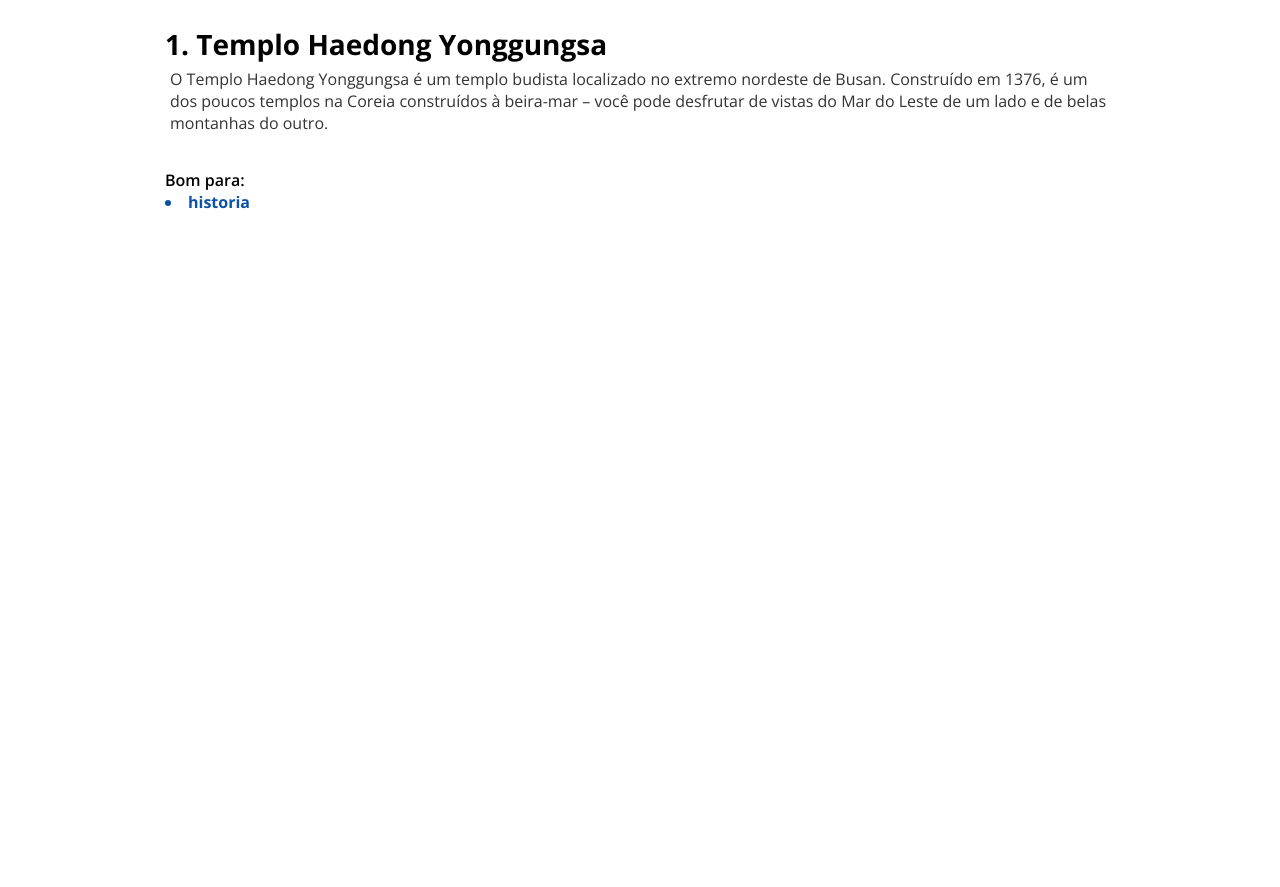
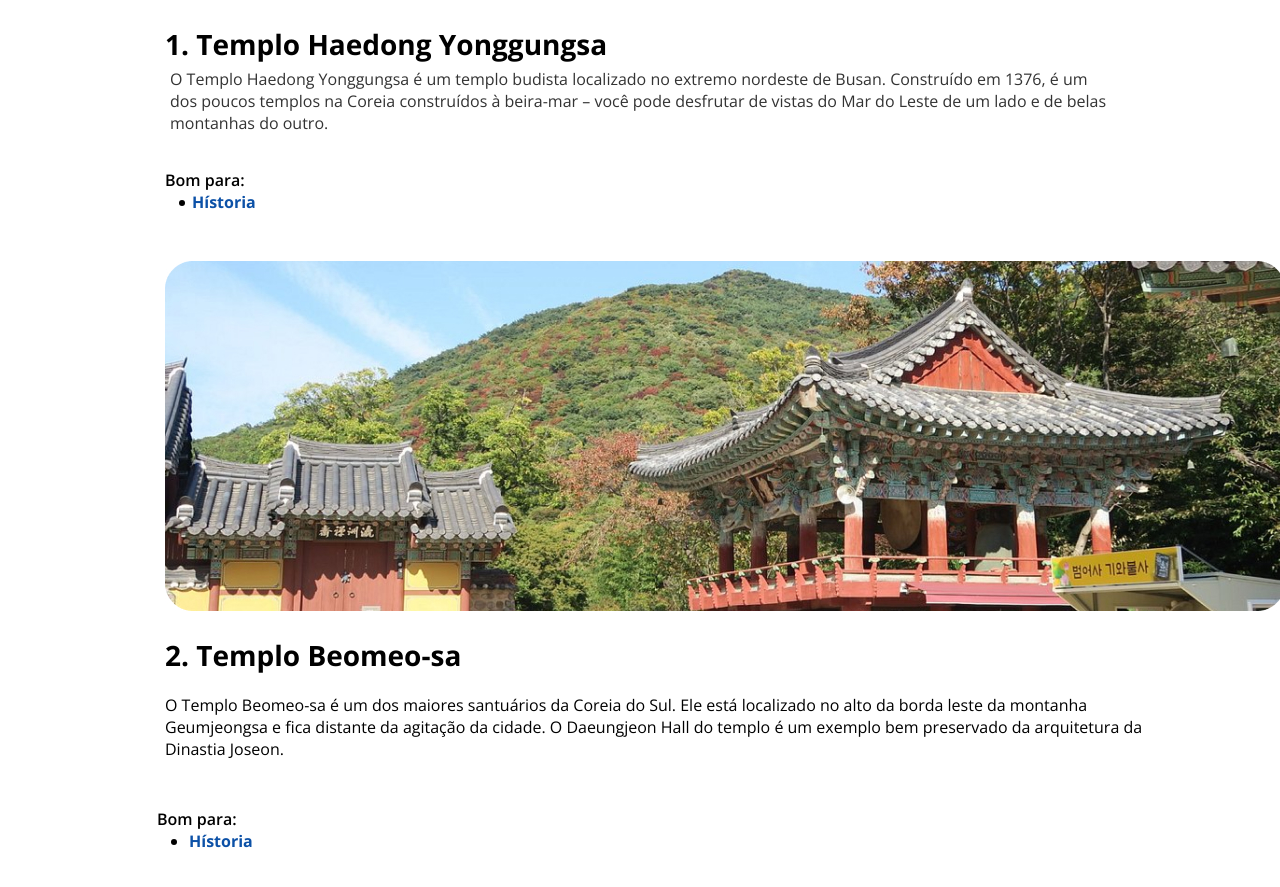
Before and after one commit to K4hsantos/Local-Turistico, a plain HTML site: page index.html in a window 1280 px wide. Shown: the part 1822-2709 px from the top of the page. Before the commit the page ends 2057 px from the top, so only its background shows below. Drawn offline with nearby package versions, Linux system fonts and the light colour scheme; a web font is replaced by a local one.

Commit message:
destino 2 adicionado

```diff
--- a/index.html
+++ b/index.html
@@ -42,16 +42,29 @@
 
       <p id="texto1"> O Templo Haedong Yonggungsa é um templo budista localizado no extremo nordeste de Busan. Construído em 1376, é um dos poucos templos na Coreia construídos à beira-mar – você pode desfrutar de vistas do Mar do Leste de um lado e de belas montanhas do outro.</p>
 
+    <ul>Bom para:
+      <li> <p style="color: #0C51A7;" id="lista1">Hístoria</p></li>
+    </ul>
+
+  </section>
+
+
+  <section id="destino2">
+
+      <img src="./assents/templo-beomeo.jpg" alt="">
+
+      <h3>2. Templo Beomeo-sa</h3>
+
+      <p id="texto2">O Templo Beomeo-sa é um dos maiores santuários da Coreia do Sul. Ele está localizado no alto da borda leste da montanha Geumjeongsa e fica distante da agitação da cidade. O Daeungjeon Hall do templo é um exemplo bem preservado da arquitetura da Dinastia Joseon.</p>
+
       <ul>Bom para:
+        <li>
+          <p style="color: #0C51A7;">Hístoria</p>
+        </li>
       </ul>
-      <li>historia</li>
 
-    </section>
+  </section>
 
-    <section id="local1">
-
-      <img src="" alt="">
-    </section>
 
 </body>
 </html>
--- a/style.css
+++ b/style.css
@@ -82,6 +82,8 @@ font-size: 16px;
 color: #333333;
 }
 
+/* Templo Haedon */
+
 #destino1 img{
   margin: 80px;
   padding: 40px;
@@ -94,7 +96,6 @@ color: #333333;
   position: relative;
   bottom: 40px;
   margin-left: 165px;
-  margin-right: 130px;
   font-size: 28px;
 }
 
@@ -108,14 +109,54 @@ color: #333333;
 #destino1 ul{
   position: relative;
   margin-left: 165px;
-  margin-right: 130px;
   font-weight: 600; /* Máximo de espessura para o texto */
 }
 
 #destino1 li{
   position: relative;
+  margin-left: 32px;
+  color: #000000;
+  font-weight: 700; /* Máximo de espessura para o texto */
+}
+
+#lista1{
+  position: relative;
+  right: 175px;
+  margin-bottom: 48px;
+}
+
+
+/* Templo Beomeo-sa */
+
+#destino2 img{
+  margin-left: 165px;
+  margin-bottom: 20px;
+}
+
+#destino2 h3{
+  position: relative;
+  margin-left: 165px;
+  font-size: 28px;
+}
+
+#texto2{
+  position: relative;
+  margin-top: 20px;
   margin-left: 165px;
   margin-right: 130px;
-  color: #0C51A7;
+  margin-bottom: 48px;
+}
+
+#destino2 ul{
+  position: relative;
+  margin-left: 157px;
+  font-weight: 600; /* Máximo de espessura para o texto */
+}
+
+#destino2 li{
+  position: relative;
+  margin-left: 32px;
+  color: #000000;
   font-weight: 700; /* Máximo de espessura para o texto */
+  margin-bottom: 48px;
 }
```
